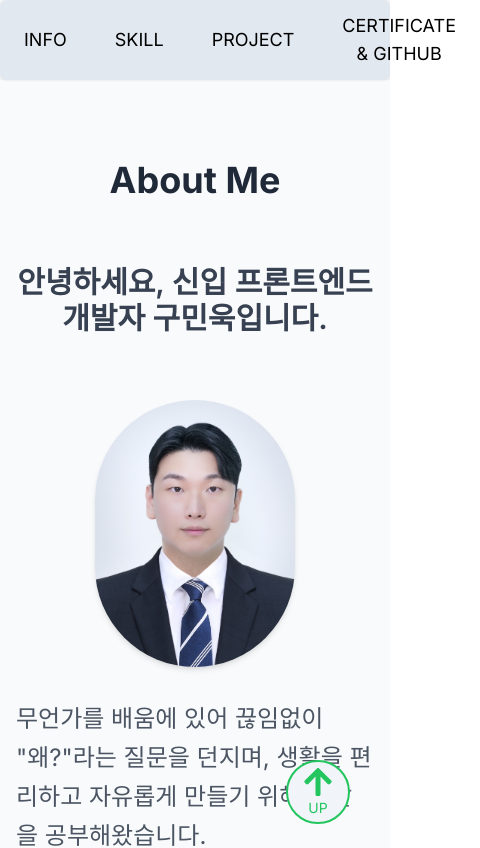
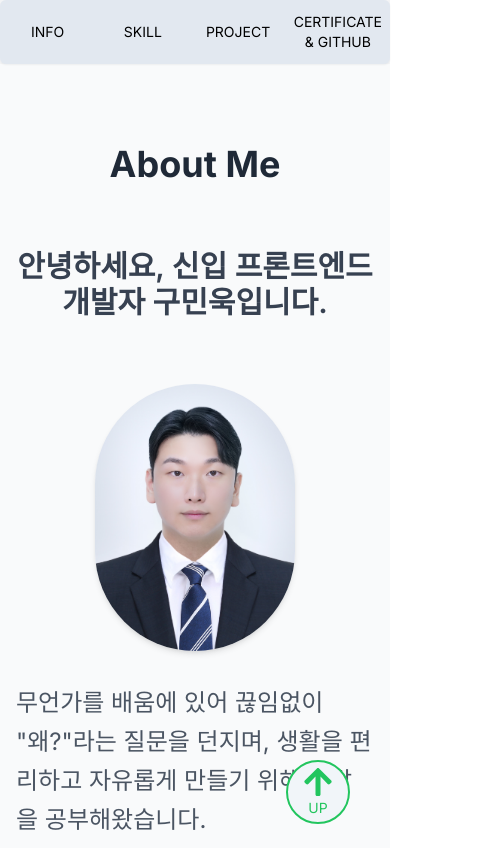
Before and after one commit to khs08280/portfolio, a Next.js app: page / in a window 390 px wide. Shown: the top 848 px of the page, 480 px wide, since content can reach past the window. Built offline with nearby package versions, Linux system fonts and the light colour scheme.

Commit message:
일부 수정

```diff
--- a/src/app/layout.tsx
+++ b/src/app/layout.tsx
@@ -16,7 +16,7 @@ export default function RootLayout({
 }>) {
   return (
     <html lang="en" className=" scroll-smooth">
-      <link rel="icon" href="/취업사진.JPG" />
+      <link rel="icon" href="/portfolio/취업사진.JPG" />
       <body className={inter.className}>{children}</body>
     </html>
   );
--- a/src/components/MobileNav.tsx
+++ b/src/components/MobileNav.tsx
@@ -7,8 +7,8 @@ export default function MobileNav() {
   );
 
   return (
-    <nav className="sticky top-0 w-full bg-slate-200 rounded-md z-50 lg:hidden shadow-sm">
-      <ul className="text-lg text-center w-full flex items-center py-2">
+    <nav className="sticky top-0 w-full bg-slate-200 rounded-md z-50 lg:hidden shadow-sm ">
+      <ul className="text-sm sm:text-lg text-center w-full flex items-center py-2">
         {list.map((item: string, index: number) => {
           const itemId = item
             .toLowerCase()
@@ -16,7 +16,7 @@ export default function MobileNav() {
             .replace(/\s+/g, "-");
 
           return (
-            <li key={index} className="w-full px-4">
+            <li key={index} className="w-full sm:px-4">
               <a
                 href={`#${itemId}`}
                 className={`block py-1 px-2 sm:py-3 sm:px-4 rounded-lg transition-all hover:bg-slate-700 hover:text-white `}
--- a/src/components/Project.tsx
+++ b/src/components/Project.tsx
@@ -108,7 +108,7 @@ export default function Project({ handleClick, isClicked }: ProjectProps) {
         <h3 className="text-3xl font-bold text-center">
           책 리뷰 및 커뮤니티 사이트
         </h3>
-        <span className="text-black text-opacity-40">
+        <span className="text-black text-opacity-40 text-center">
           2024.05~2024.06 (1人 프로젝트)
         </span>
         <div className="flex flex-col sm:flex-row  w-full justify-between">
@@ -252,7 +252,7 @@ export default function Project({ handleClick, isClicked }: ProjectProps) {
         <h3 className="text-3xl font-bold  text-center sm:text-start">
           개발자들을 위한 프로젝트 매칭 사이트
         </h3>
-        <span className="text-black text-opacity-40">
+        <span className="text-black text-opacity-40 text-center">
           2023.05~2023.11 (3人 프로젝트, Front 1人, Back 2人)
         </span>
         <div className=" flex flex-col sm:flex-row  w-full justify-between">
```
